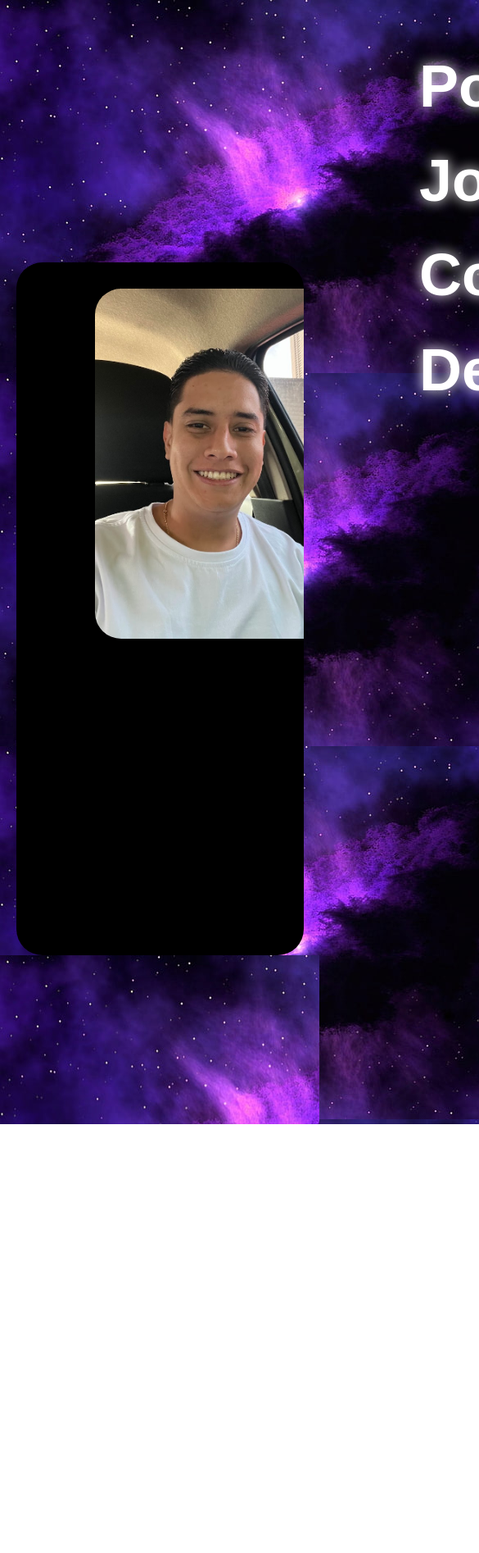
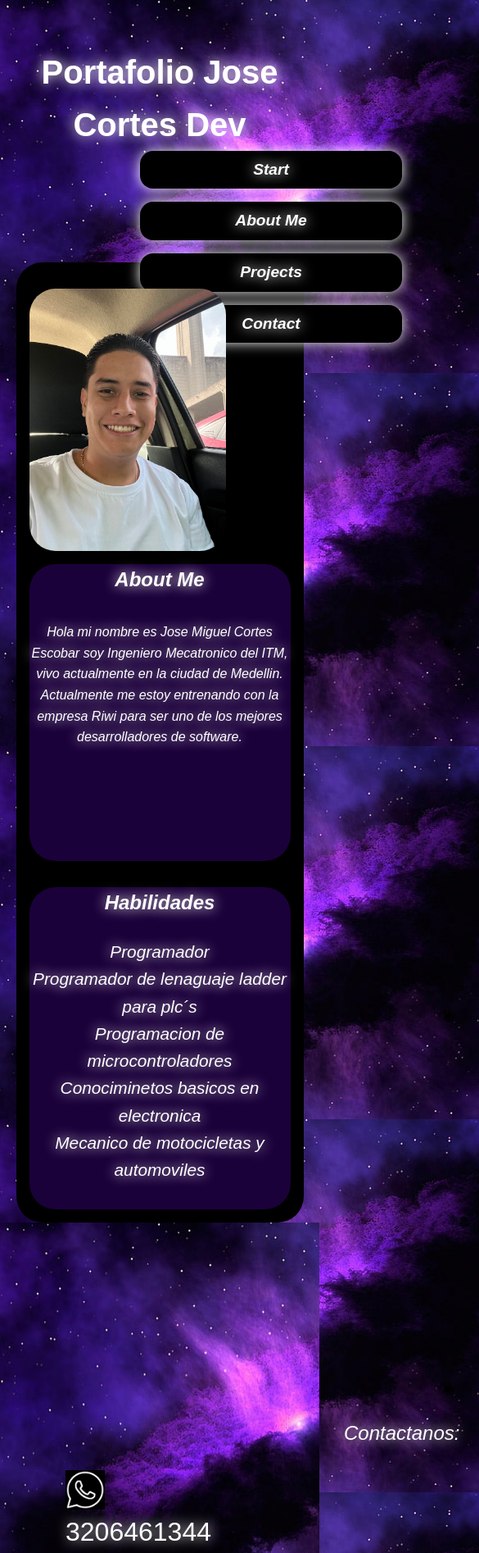
Before and after one commit to josecortes99/Final_HTML_CSS, a plain HTML site: page pages/about_me.html in a window 390 px wide. Shown: the top 1894 px of the page at 82% size, 585 px wide, since content can reach past the window. Before the commit the page ends 1371 px from the top, so only its background shows below. Drawn offline with Linux system fonts and the light colour scheme.

Commit message:
Final terminado

```diff
--- a/pages/about_me.html
+++ b/pages/about_me.html
@@ -20,10 +20,10 @@
             <div class="container__item2">
                 <nav class="container__nav">
                     <ul class="container__ul">
-                        <button><a href="../index.html" target="_blank">Start</a></button>
-                        <button><a href="./about_me.html">About Me</a></button>
-                        <button><a href="./proyects.html" target="_blank">Projects</a></button>
-                        <button><a href="https://w.app/zwy6cn" target="_blank">Contact</a></button>
+                        <a href="../index.html" target="_blank" class="btn">Start</a>
+                        <a href="./about_me.html" target="_blank" class="btn">About Me</a>
+                        <a href="./proyects.html" target="_blank" class="btn">Projects</a>
+                        <a href="https://w.app/zwy6cn" target="_blank" class="btn">Contact</a>
                     </ul>
                 </nav>
             </div>
--- a/styles.css
+++ b/styles.css
@@ -20,7 +20,7 @@ body {
   border-radius: 2rem;
 }
 
-header {
+.header {
   background-image: url(./Images/body.jpg);
   height: 20rem;
 }
@@ -44,11 +44,11 @@ header {
     margin-bottom: 2rem;
 }
 
-container__menu img{
+.container__menu img{
     transition: transform 0.3s
 }
 
-container__menu img:hover{
+.container__menu img:hover{
     transform: scale(1.1);
 }
 
@@ -93,16 +93,7 @@ container__menu img:hover{
   margin-left: 20rem;
 }
 
-.container__ul button{
-    border-radius: 1rem;
-    background-color: black;
-    box-shadow: 0rem 0rem 1rem;
-    transition: transform 0.3s
-}
-.container__ul button:hover{
-    color: yellow;
-    transform: scale(1.5);
-}
+
 
 
 .container__ul a {
@@ -329,3 +320,334 @@ container__menu img:hover{
     text-shadow: 0rem 0rem 1rem;
     font-size: 1.1rem;
 }
+
+.btn {
+    width: 20rem;
+    border-radius: 1rem;
+    background-color: black;
+    box-shadow: 0 0 1rem;
+    padding: 0.5rem 1rem;
+    font-size: 1.5rem;
+    font-style: italic;
+    font-weight: bold;
+    color: white;
+    text-decoration: none;
+    transition: transform 0.3s;
+}
+
+.btn:hover {
+  color: yellow;
+  transform: scale(1.1);
+}
+
+
+@media screen and (max-width: 480px) {
+
+    .container {
+      display: flex;
+      flex-direction: column;
+      align-items: center;
+      text-align: center;
+    }
+
+    .container__imagen {
+      margin-left: 0;
+      width: 8rem;
+    }
+
+    .container__title {
+      font-size: 2.5rem;
+      margin-left: 0;
+      margin-top: 1rem;
+    }
+
+    .container__ul {
+      flex-direction: column;
+      gap: 1rem;
+      margin-left: 0;
+    }
+
+    .container1 {
+      grid-template-columns: 1fr;
+      text-align: center;
+      margin: auto;
+    }
+
+    .container1__imagen {
+      margin-left: 0;
+      width: 15rem;
+    }
+
+    .container1__title {
+      margin-left: 0;
+      font-size: 1.5rem;
+    }
+
+    .container1_text {
+      font-size: 1rem;
+    }
+
+    .container1__ul {
+      margin-left: 0;
+    }
+
+    .container2 {
+      grid-template-columns: 1fr;
+    }
+
+    .container__item4 img {
+      width: 100%;
+    }
+
+    .container__ul a {
+      font-size: 1.2rem;
+    }
+
+
+    .footer{
+        grid-template-columns: 1fr;
+        text-align: center;
+    }
+
+    .container3{
+        grid-template-columns: 1fr;
+        text-align: center;
+
+    }
+
+    .container3__item{
+        grid-template-columns: 1fr;
+        text-align: center;
+
+    }
+
+    .container3__item--p a{
+        grid-template-columns: 1fr;
+        text-align: center;
+
+    }
+
+    .container3__item1{
+        grid-template-columns: 1fr;
+        text-align: center;
+
+    }
+
+    .container__item-3-1{
+        grid-template-columns: 1fr;
+        text-align: center;
+
+    }
+
+    .container3__item--link{
+        grid-template-columns: 1fr;
+        text-align: center;
+    }
+}
+
+@media screen and (max-width: 768px) {
+
+
+    .container {
+      display: flex;
+      flex-direction: column;
+      align-items: center;
+      text-align: center;
+    }
+
+    .container__imagen {
+      margin-left: 0;
+      width: 8rem;
+    }
+
+    .container__title {
+      font-size: 2.5rem;
+      margin-left: 0;
+      margin-top: 1rem;
+    }
+
+    .container__ul {
+      flex-direction: column;
+      gap: 1rem;
+      margin-left: 0;
+    }
+
+    .container1 {
+      grid-template-columns: 1fr;
+      text-align: center;
+    }
+
+    .container1__imagen {
+      margin-left: 0;
+      width: 15rem;
+    }
+
+    .container1__title {
+      margin-left: 0;
+      font-size: 1.5rem;
+    }
+
+    .container1_text {
+      font-size: 1rem;
+    }
+
+    .container1__ul {
+      margin-left: 0;
+    }
+
+    .container2 {
+      grid-template-columns: 1fr;
+    }
+
+    .container__item4 img {
+      width: 100%;
+    }
+
+    .container__ul a {
+      font-size: 1.2rem;
+    }
+
+    .container3 {
+      grid-template-columns: 1fr;
+      text-align: center;
+    }
+
+    .footer{
+        grid-template-columns: 1fr;
+        text-align: center;
+
+    }
+
+    .container3{
+        grid-template-columns: 1fr;
+        text-align: center;
+
+    }
+
+    .container3__item--p a{
+        grid-template-columns: 1fr;
+        text-align: center;
+
+    }
+
+    .container3__item1{
+        grid-template-columns: 1fr;
+        text-align: center;
+
+    }
+
+    .container__item-3-1{
+        grid-template-columns: 1fr;
+        text-align: center;
+
+    }
+
+    .container3__item--link{
+        grid-template-columns: 1fr;
+        text-align: center;
+    }
+
+}
+
+@media screen and (max-width: 1024px) {
+
+
+    .container {
+      display: flex;
+      flex-direction: column;
+      align-items: center;
+      text-align: center;
+    }
+
+    .container__imagen {
+      margin-left: 0;
+      width: 8rem;
+    }
+
+    .container__title {
+      font-size: 2.5rem;
+      margin-left: 0;
+      margin-top: 1rem;
+    }
+
+    .container__ul {
+      flex-direction: column;
+      gap: 1rem;
+      margin-left: 0;
+    }
+
+    .container1 {
+      grid-template-columns: 1fr;
+      text-align: center;
+    }
+
+    .container1__imagen {
+      margin-left: 0;
+      width: 15rem;
+    }
+
+    .container1__title {
+      margin-left: 0;
+      font-size: 1.5rem;
+    }
+
+    .container1_text {
+      font-size: 1rem;
+    }
+
+    .container1__ul {
+      margin-left: 0;
+    }
+
+    .container2 {
+      grid-template-columns: 1fr;
+    }
+
+    .container__item4 img {
+      width: 100%;
+    }
+
+    .container__ul a {
+      font-size: 1.2rem;
+    }
+
+    .container3 {
+      grid-template-columns: 1fr;
+      text-align: center;
+    }
+
+    .footer{
+        grid-template-columns: 1fr;
+      text-align: center;
+
+    }
+
+    .container3{
+        grid-template-columns: 1fr;
+      text-align: center;
+
+    }
+
+    .container3__item--p a{
+        grid-template-columns: 1fr;
+        text-align: center;
+
+    }
+
+    .container3__item1{
+        grid-template-columns: 1fr;
+        text-align: center;
+
+    }
+
+    .container__item-3-1{
+        grid-template-columns: 1fr;
+        text-align: center;
+    }
+
+    .container3__item--link{
+        grid-template-columns: 1fr;
+        text-align: center;
+    }
+
+}
```
Also changed, not shown: index.html (+5 -6 lines), pages/proyects.html (+4 -4 lines).
